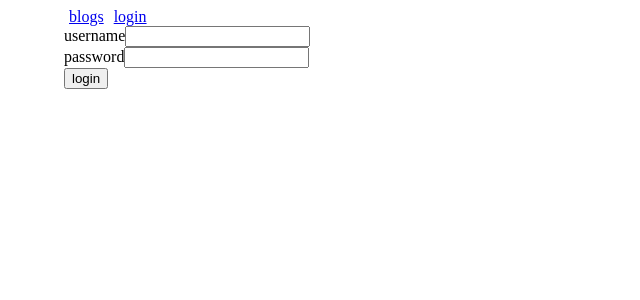
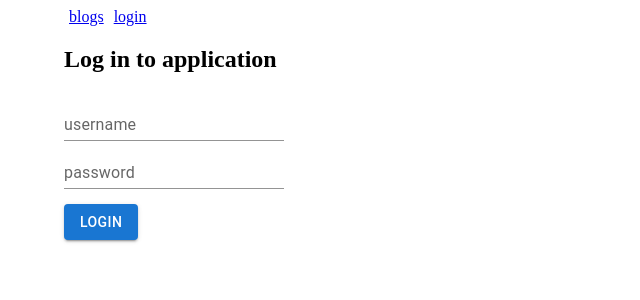
Before and after one commit to balintkemeny/fullstackopen-exercises, a React (Vite) app in the folder part5/bloglist-frontend/: page /login in a window 1280 px wide. Shown: the top 300 px of the page, without its empty margins (0-640 px from the left). Built offline with nearby package versions, Linux system fonts and the light colour scheme; no server answers.

Commit message:
ex5.29: styled blogs - add material ui to login form

```diff
--- a/part5/bloglist-frontend/src/components/LoginForm.jsx
+++ b/part5/bloglist-frontend/src/components/LoginForm.jsx
@@ -1,4 +1,5 @@
 import { useNavigate } from "react-router-dom";
+import { TextField, Button } from "@mui/material";
 
 const LoginForm = ({
   handleLogin,
@@ -10,6 +11,8 @@ const LoginForm = ({
   const navigate = useNavigate();
 
   return (
+    <div>
+      <h2>Log in to application</h2>
       <form
         onSubmit={(event) => {
           handleLogin(event);
@@ -17,27 +20,27 @@ const LoginForm = ({
         }}
       >
         <div>
-        <label>
-          username
-          <input
-            type="text"
+          <TextField
+            label="username"
             value={username}
             onChange={({ target }) => setUsername(target.value)}
+            variant="standard"
           />
-        </label>
         </div>
         <div>
-        <label>
-          password
-          <input
+          <TextField
             type="password"
+            label="password"
             value={password}
             onChange={({ target }) => setPassword(target.value)}
+            variant="standard"
           />
-        </label>
         </div>
-      <button type="submit">login</button>
+        <Button type="submit" variant="contained" style={{ marginTop: 15 }}>
+          login
+        </Button>
       </form>
+    </div>
   );
 };
 
```
Lines whose indentation alone changed are shown as unchanged.
